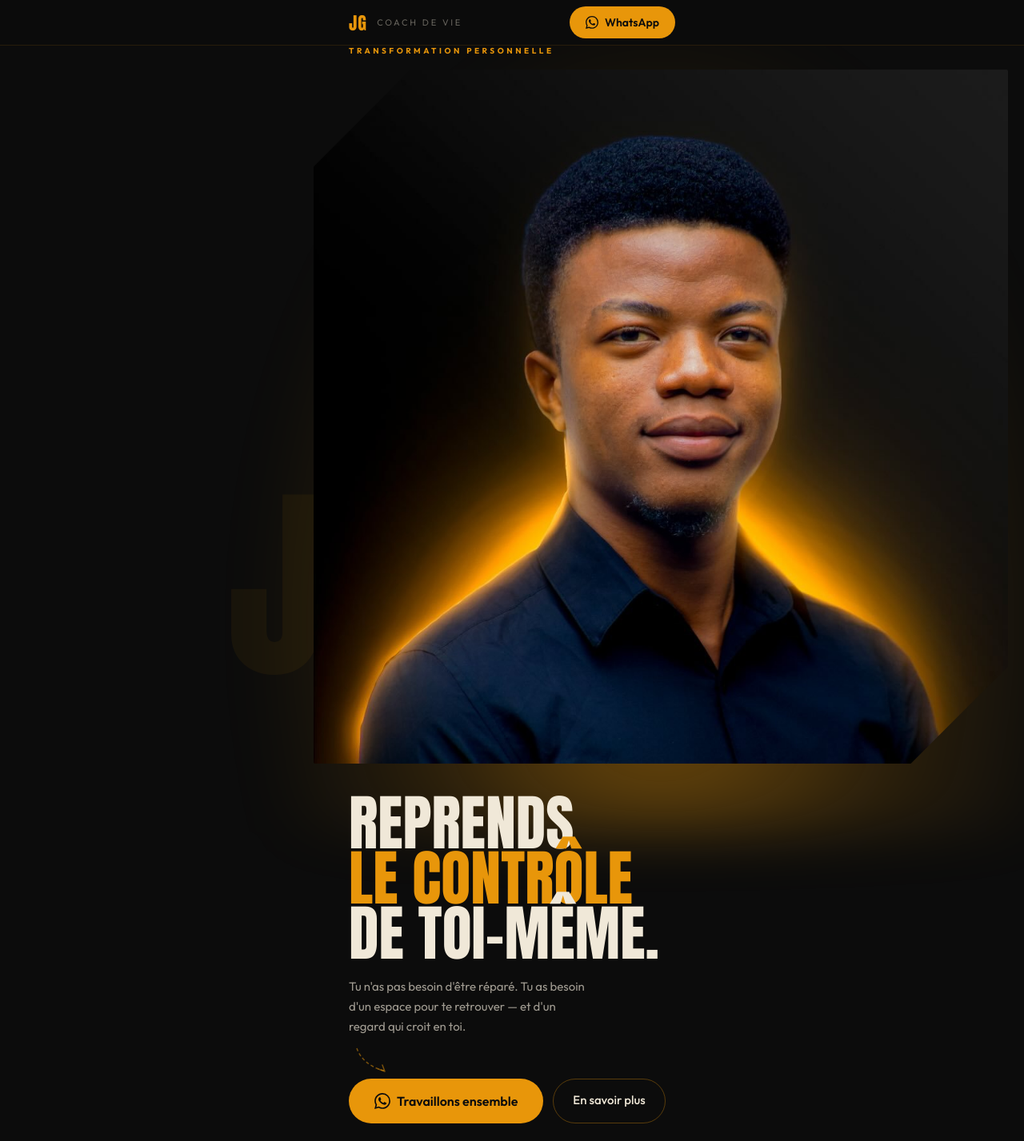
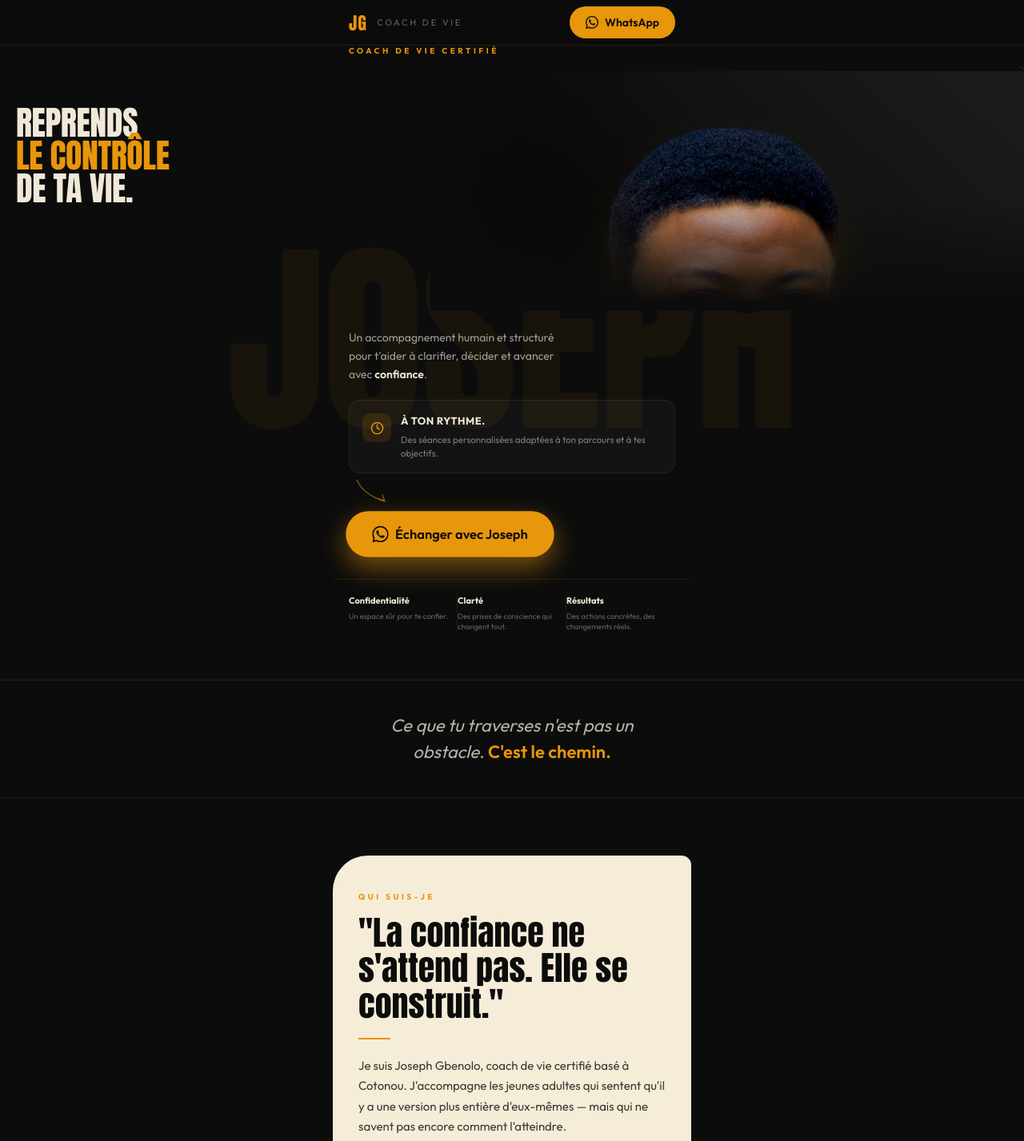
Before and after one commit to kingsnelma-ui/Joseph-GBENOLO-, a React (Vite) app: page / in a window 1280 px wide. Shown: the top 1427 px of the page at 80% size. Built offline with nearby package versions, Linux system fonts and the light colour scheme; the HTML template or start-up script is replaced by a standard one.

Commit message:
Choregraphie d'animation complete

```diff
--- a/src/App.tsx
+++ b/src/App.tsx
@@ -1,5 +1,25 @@
-import { useRef } from 'react'
+import { useRef, useEffect } from 'react'
 import josephPhoto from '@/imports/SaveClip.App_538018834_17898223728257726_7580939303002389823_n.jpg'
+
+/* ─── Scroll reveal — watches data-reveal / data-pop / data-draw ─── */
+function useScrollReveal() {
+  useEffect(() => {
+    const els = document.querySelectorAll('[data-reveal], [data-pop], [data-draw]')
+    const obs = new IntersectionObserver(
+      (entries) => {
+        entries.forEach((e) => {
+          if (e.isIntersecting) {
+            e.target.classList.add('is-visible')
+            obs.unobserve(e.target)
+          }
+        })
+      },
+      { threshold: 0.15, rootMargin: '0px 0px -8% 0px' }
+    )
+    els.forEach((el) => obs.observe(el))
+    return () => obs.disconnect()
+  }, [])
+}
 
 const WA_LINK = 'https://wa.me/22900000000'
 const IG_LINK = 'https://instagram.com/josephgbenolo'
@@ -52,6 +72,7 @@ function WaBtn({ children, dark = false, large = false }: { children: React.Reac
 
 export default function App() {
   const carouselRef = useRef<HTMLDivElement>(null)
+  useScrollReveal()
 
   return (
     <div className="bg-[#0C0C0C] text-[#F0E8D8] overflow-x-hidden" style={{ fontFamily: "'Outfit', sans-serif" }}>
@@ -111,110 +132,129 @@ export default function App() {
         </div>
 
         {/* Eyebrow label */}
-        <div className="relative px-5 max-w-md mx-auto w-full" style={{ zIndex: 1 }}>
+        <div className="relative px-5 max-w-md mx-auto w-full" data-reveal style={{ zIndex: 1 }}>
           <p style={{ fontSize: '10px', color: '#E8960A', textTransform: 'uppercase', letterSpacing: '0.35em', fontWeight: 700 }}>
-            Transformation personnelle
+            Coach de vie certifié
           </p>
         </div>
 
-        {/* Photo block — offset to the right, not full width, leaves deliberate empty space on the left */}
-        <div className="relative w-full px-5 mt-4" style={{ zIndex: 1 }}>
-          <div className="relative ml-auto" style={{ width: '70%' }}>
+        {/* Portrait + headline — side by side, portrait bleeding to the right edge */}
+        <div className="relative w-full mt-6" style={{ zIndex: 1, minHeight: '300px' }}>
 
-            {/* Amber glow behind photo */}
-            <div
-              className="absolute pointer-events-none"
+          {/* Decorative golden ring behind portrait */}
+          <svg
+            className="absolute pointer-events-none"
+            data-draw
+            style={{ top: '-30px', right: '-50px', zIndex: 0, ['--draw-delay' as any]: '650ms' }}
+            width="230" height="230" viewBox="0 0 230 230"
+            aria-hidden="true"
+          >
+            <circle cx="115" cy="115" r="114" fill="none" stroke="rgba(232,150,10,0.18)" strokeWidth="1.5" />
+          </svg>
+
+          {/* Portrait — bleeds to the right edge, fades into dark bg on left and bottom */}
+          <div className="absolute" data-reveal="scale" style={{ top: '-6px', right: 0, width: '58%', height: '300px', zIndex: 1, ['--reveal-delay' as any]: '150ms' }}>
+            <img
+              src={josephPhoto}
+              alt="Joseph Gbenolo, coach de vie certifié à Cotonou"
+              style={{ width: '100%', height: '100%', objectFit: 'cover', objectPosition: 'center top', display: 'block' }}
+            />
+            <div className="absolute inset-0 pointer-events-none" style={{ background: 'linear-gradient(to right, #0C0C0C 0%, transparent 38%)' }} />
+            <div className="absolute inset-0 pointer-events-none" style={{ background: 'linear-gradient(to bottom, transparent 55%, #0C0C0C 96%)' }} />
+          </div>
+
+          {/* Headline — left column, pushed down for breathing room below the header/eyebrow */}
+          <div className="relative px-5" data-reveal style={{ zIndex: 2, paddingTop: '38px', maxWidth: '62%', ['--reveal-delay' as any]: '320ms' }}>
+            <h1
               style={{
-                inset: 0,
-                background: 'radial-gradient(ellipse at 50% 75%, rgba(232,150,10,0.5) 0%, rgba(232,150,10,0.15) 40%, transparent 70%)',
-                filter: 'blur(28px)',
-                transform: 'scale(1.2)',
-                zIndex: 0,
-              }}
-            />
-
-            {/* Photo with diagonal polygon clip */}
-            <div
-              style={{
-                clipPath: 'polygon(14% 0%, 100% 0%, 100% 86%, 86% 100%, 0% 100%, 0% 14%)',
-                position: 'relative',
-                zIndex: 1,
-                borderRadius: '2px',
-                overflow: 'hidden',
+                fontFamily: "'Anton', sans-serif",
+                fontSize: 'clamp(34px, 10vw, 42px)',
+                lineHeight: 0.98,
+                letterSpacing: '-0.01em',
               }}
             >
-              <img
-                src={josephPhoto}
-                alt="Joseph Gbenolo, coach de vie certifié à Cotonou"
-                style={{ width: '100%', aspectRatio: '1/1', objectFit: 'cover', display: 'block' }}
-              />
+              <span style={{ display: 'block', color: '#F0E8D8' }}>REPRENDS</span>
+              <span style={{ display: 'block', color: '#E8960A' }}>LE CONTRÔLE</span>
+              <span style={{ display: 'block', color: '#F0E8D8' }}>DE TA VIE.</span>
+            </h1>
+          </div>
+        </div>
+
+        {/* Subtitle */}
+        <div className="relative px-5 mt-4 max-w-md mx-auto w-full" data-reveal style={{ zIndex: 1, ['--reveal-delay' as any]: '480ms' }}>
+          <p style={{ color: 'rgba(240,232,216,0.65)', fontSize: '14px', lineHeight: 1.65, maxWidth: '260px' }}>
+            Un accompagnement humain et structuré pour t'aider à clarifier, décider et avancer avec{' '}
+            <strong style={{ color: '#F0E8D8', fontWeight: 600 }}>confiance</strong>.
+          </p>
+        </div>
+
+        {/* Info card */}
+        <div className="relative px-5 mt-5 max-w-md mx-auto w-full" data-pop style={{ zIndex: 1, ['--pop-delay' as any]: '600ms' }}>
+          <div
+            className="flex items-start gap-3"
+            style={{ background: 'rgba(255,255,255,0.03)', border: '1px solid rgba(232,150,10,0.12)', borderRadius: '14px', padding: '16px' }}
+          >
+            <div
+              className="flex items-center justify-center flex-shrink-0"
+              style={{ width: '36px', height: '36px', borderRadius: '10px', background: 'rgba(232,150,10,0.12)' }}
+            >
+              <svg width="17" height="17" viewBox="0 0 24 24" fill="none" stroke="#E8960A" strokeWidth="2" strokeLinecap="round" strokeLinejoin="round">
+                <circle cx="12" cy="12" r="10" />
+                <polyline points="12 6 12 12 16 14" />
+              </svg>
+            </div>
+            <div>
+              <div style={{ fontSize: '13px', fontWeight: 800, color: '#F0E8D8', textTransform: 'uppercase', letterSpacing: '0.04em', marginBottom: '4px' }}>
+                À ton rythme.
+              </div>
+              <div style={{ fontSize: '11.5px', color: 'rgba(240,232,216,0.5)', lineHeight: 1.5 }}>
+                Des séances personnalisées adaptées à ton parcours et à tes objectifs.
+              </div>
             </div>
           </div>
         </div>
 
-        {/* Hero copy */}
-        <div className="relative px-5 mt-10 max-w-md mx-auto w-full" style={{ zIndex: 1 }}>
-          <h1
-            style={{
-              fontFamily: "'Anton', sans-serif",
-              fontSize: 'clamp(50px, 16vw, 76px)',
-              lineHeight: 0.91,
-              color: '#F0E8D8',
-              marginBottom: '20px',
-            }}
-          >
-            REPRENDS<br />
-            <span style={{ color: '#E8960A' }}>LE CONTRÔLE</span><br />
-            DE TOI-MÊME.
-          </h1>
-          <p style={{ color: 'rgba(240,232,216,0.65)', fontSize: '15px', lineHeight: 1.65, marginBottom: '10px', maxWidth: '300px' }}>
-            Tu n'as pas besoin d'être réparé. Tu as besoin d'un espace pour te retrouver — et d'un regard qui croit en toi.
-          </p>
-
-          {/* Hand-drawn arrow pointing toward the primary CTA */}
+        {/* Hand-drawn arrow pointing toward the primary CTA — drawn last, right before CTA */}
+        <div className="relative px-5 max-w-md mx-auto w-full" style={{ zIndex: 1 }}>
           <svg
             className="pointer-events-none"
-            style={{ marginLeft: '4px' }}
-            width="52" height="40"
-            viewBox="0 0 52 40"
-            fill="none"
-            aria-hidden="true"
+            data-draw
+            style={{ marginLeft: '4px', marginTop: '6px', ['--draw-delay' as any]: '780ms' }}
+            width="52" height="34" viewBox="0 0 52 34" fill="none" aria-hidden="true"
           >
-            <path
-              d="M 6 4 C 10 16, 22 28, 40 32"
-              stroke="#E8960A"
-              strokeWidth="1.5"
-              strokeDasharray="4 3"
-              opacity="0.5"
-            />
-            <path d="M 33 30 L 41 33 L 38 25" stroke="#E8960A" strokeWidth="1.5" opacity="0.5" fill="none" strokeLinecap="round" strokeLinejoin="round" />
+            <path d="M 6 2 C 10 12, 22 24, 40 28" stroke="#E8960A" strokeWidth="1.5" strokeDasharray="4 3" opacity="0.5" />
+            <path d="M 33 26 L 41 29 L 38 21" stroke="#E8960A" strokeWidth="1.5" opacity="0.5" fill="none" strokeLinecap="round" strokeLinejoin="round" />
           </svg>
+        </div>
 
-          <div className="flex gap-3 flex-wrap" style={{ marginTop: '2px' }}>
-            <WaBtn large>Travaillons ensemble</WaBtn>
-            <a
-              href="#qui-suis-je"
-              style={{
-                display: 'inline-flex',
-                alignItems: 'center',
-                gap: '8px',
-                border: '1px solid rgba(232,150,10,0.35)',
-                color: '#F0E8D8',
-                borderRadius: '999px',
-                padding: '14px 24px',
-                fontSize: '15px',
-                fontWeight: 500,
-                transition: 'border-color 0.2s',
-              }}
-            >
-              En savoir plus
-            </a>
-          </div>
+        {/* CTA */}
+        <div className="relative px-5 mt-2 max-w-md mx-auto w-full" data-reveal style={{ zIndex: 1, ['--reveal-delay' as any]: '860ms' }}>
+          <span className="pulse-cta inline-block rounded-full">
+            <WaBtn large>Échanger avec Joseph</WaBtn>
+          </span>
+        </div>
+
+        {/* Bottom stats row */}
+        <div
+          className="relative grid grid-cols-3 max-w-md mx-auto w-full px-5"
+          data-reveal
+          style={{ zIndex: 1, marginTop: '28px', paddingTop: '18px', borderTop: '1px solid rgba(232,150,10,0.1)', ['--reveal-delay' as any]: '950ms' }}
+        >
+          {[
+            { title: 'Confidentialité', desc: 'Un espace sûr pour te confier.' },
+            { title: 'Clarté', desc: 'Des prises de conscience qui changent tout.' },
+            { title: 'Résultats', desc: 'Des actions concrètes, des changements réels.' },
+          ].map((item, i) => (
+            <div key={item.title} style={{ paddingRight: '8px', borderRight: i < 2 ? '1px solid rgba(232,150,10,0.1)' : 'none' }}>
+              <div style={{ fontSize: '11px', fontWeight: 700, color: '#F0E8D8', marginBottom: '4px' }}>{item.title}</div>
+              <div style={{ fontSize: '9.5px', color: 'rgba(240,232,216,0.4)', lineHeight: 1.4 }}>{item.desc}</div>
+            </div>
+          ))}
         </div>
       </section>
 
       {/* ── 3. TRANSITION BAND ──────────────────────────────────────── */}
-      <div style={{ borderTop: '1px solid rgba(232,150,10,0.1)', borderBottom: '1px solid rgba(232,150,10,0.1)', padding: '40px 20px' }}>
+      <div data-reveal="scale" style={{ borderTop: '1px solid rgba(232,150,10,0.1)', borderBottom: '1px solid rgba(232,150,10,0.1)', padding: '40px 20px' }}>
         <p
           style={{
             textAlign: 'center',
@@ -237,6 +277,7 @@ export default function App() {
       <section id="qui-suis-je" style={{ padding: '72px 16px' }}>
         <div
           className="relative overflow-hidden mx-auto max-w-md"
+          data-reveal="left"
           style={{
             background: '#F5EDD8',
             borderRadius: '44px 12px 44px 12px',
@@ -246,7 +287,8 @@ export default function App() {
           {/* Chess piece ghost */}
           <div
             className="absolute pointer-events-none select-none"
-            style={{ bottom: '-8px', right: '-8px', opacity: 0.065 }}
+            data-pop
+            style={{ bottom: '-8px', right: '-8px', opacity: 0.065, ['--pop-delay' as any]: '300ms' }}
             aria-hidden="true"
           >
             <ChessKnight className="w-52 h-52 text-[#0C0C0C]" />
@@ -297,6 +339,7 @@ export default function App() {
 
       {/* ── 5. LES 3 PILIERS ────────────────────────────────────────── */}
       <section style={{ padding: '72px 20px' }}>
+        <div data-reveal>
         <p style={{ fontSize: '10px', color: '#E8960A', textTransform: 'uppercase', letterSpacing: '0.35em', fontWeight: 700, marginBottom: '8px' }}>
           Ma pratique
         </p>
@@ -311,11 +354,13 @@ export default function App() {
         >
           3 PILIERS
         </h2>
+        </div>
 
         <div className="flex flex-col gap-5 max-w-md mx-auto">
           {/* Pillar 1 — full width, jagged corners top-right / bottom-left */}
           <div
             className="relative overflow-hidden"
+            data-reveal="left"
             style={{
               background: '#141414',
               borderRadius: '8px 36px 8px 36px',
@@ -354,11 +399,13 @@ export default function App() {
           {/* Pillar 2 — amber fill, pushed right */}
           <div
             className="relative overflow-hidden ml-auto"
+            data-reveal="right"
             style={{
               background: '#E8960A',
               borderRadius: '36px 8px 36px 8px',
               padding: '32px 28px',
               width: '92%',
+              ['--reveal-delay' as any]: '120ms',
             }}
           >
             <span
@@ -392,12 +439,14 @@ export default function App() {
           {/* Pillar 3 — dark warm, pushed left, organic corners */}
           <div
             className="relative overflow-hidden"
+            data-reveal="left"
             style={{
               background: '#1A1510',
               borderRadius: '36px 8px 36px 8px',
               border: '1px solid rgba(232,150,10,0.22)',
               padding: '32px 28px',
               width: '92%',
+              ['--reveal-delay' as any]: '240ms',
             }}
           >
             <span
@@ -432,7 +481,7 @@ export default function App() {
 
       {/* ── 6. TÉMOIGNAGES VIDÉO ────────────────────────────────────── */}
       <section style={{ padding: '72px 0' }}>
-        <div style={{ padding: '0 20px 32px' }}>
+        <div style={{ padding: '0 20px 32px' }} data-reveal>
           <p style={{ fontSize: '10px', color: '#E8960A', textTransform: 'uppercase', letterSpacing: '0.35em', fontWeight: 700, marginBottom: '8px' }}>
             Retours
           </p>
@@ -452,6 +501,7 @@ export default function App() {
         <div
           ref={carouselRef}
           className="carousel-scroll"
+          data-reveal="scale"
           style={{
             display: 'flex',
             gap: '16px',
@@ -459,6 +509,7 @@ export default function App() {
             paddingLeft: '20px',
             paddingRight: '20px',
             paddingBottom: '8px',
+            ['--reveal-delay' as any]: '100ms',
           }}
         >
           {/* Card 1 */}
@@ -636,6 +687,7 @@ export default function App() {
 
       {/* ── 7. LA MÉTHODE ───────────────────────────────────────────── */}
       <section style={{ padding: '72px 20px', background: '#0F0D08' }}>
+        <div data-reveal>
         <p style={{ fontSize: '10px', color: '#E8960A', textTransform: 'uppercase', letterSpacing: '0.35em', fontWeight: 700, marginBottom: '8px' }}>
           Comment ça marche
         </p>
@@ -650,6 +702,7 @@ export default function App() {
         >
           LA MÉTHODE
         </h2>
+        </div>
 
         <div className="max-w-md mx-auto" style={{ display: 'flex', flexDirection: 'column', gap: '4px' }}>
           {([
@@ -680,11 +733,13 @@ export default function App() {
           ] as const).map((step, i) => (
             <div
               key={i}
+              data-reveal={step.side === 'right' ? 'right' : 'left'}
               style={{
                 display: 'flex',
                 justifyContent: step.side === 'right' ? 'flex-end' : 'flex-start',
                 marginBottom: '8px',
                 position: 'relative',
+                ['--reveal-delay' as any]: `${i * 90}ms`,
               }}
             >
               {/* connector dot + line */}
@@ -748,6 +803,7 @@ export default function App() {
       <section style={{ background: '#E8960A', padding: '80px 20px', position: 'relative', overflow: 'hidden' }}>
         {/* Chess piece echo */}
         <div
+          data-pop
           style={{
             position: 'absolute',
             right: '-20px',
@@ -755,13 +811,14 @@ export default function App() {
             transform: 'translateY(-50%)',
             opacity: 0.1,
             pointerEvents: 'none',
+            ['--pop-delay' as any]: '200ms',
           }}
           aria-hidden="true"
         >
           <ChessKnight className="w-52 h-52 text-[#0C0C0C]" />
         </div>
 
-        <div className="relative max-w-md mx-auto text-center">
+        <div className="relative max-w-md mx-auto text-center" data-reveal="scale">
           <p style={{ fontSize: '10px', color: 'rgba(12,12,12,0.55)', textTransform: 'uppercase', letterSpacing: '0.35em', fontWeight: 700, marginBottom: '16px' }}>
             Prochaine étape
           </p>
@@ -783,6 +840,7 @@ export default function App() {
             href={WA_LINK}
             target="_blank"
             rel="noopener noreferrer"
+            className="pulse-cta"
             style={{
               display: 'inline-flex',
               alignItems: 'center',
--- a/src/index.css
+++ b/src/index.css
@@ -40,3 +40,69 @@ body {
 .carousel-scroll::-webkit-scrollbar {
   display: none;
 }
+
+/* ─── Scroll reveal — fade/directional, stagger via --reveal-delay ─── */
+[data-reveal] {
+  opacity: 0;
+  transform: translateY(26px);
+  transition: opacity 0.7s ease, transform 0.7s ease;
+  transition-delay: var(--reveal-delay, 0ms);
+}
+[data-reveal='left'] { transform: translateX(-30px); }
+[data-reveal='right'] { transform: translateX(30px); }
+[data-reveal='scale'] { transform: scale(0.94); }
+[data-reveal].is-visible {
+  opacity: 1;
+  transform: none;
+}
+
+/* ─── Pop-in — badges, cards, checkmarks ─── */
+@keyframes pop-in {
+  0% { opacity: 0; transform: scale(0.5) rotate(-6deg); }
+  65% { opacity: 1; transform: scale(1.06) rotate(2deg); }
+  100% { opacity: 1; transform: scale(1) rotate(0deg); }
+}
+[data-pop] {
+  opacity: 0;
+  animation: pop-in 0.55s cubic-bezier(0.34, 1.56, 0.64, 1) forwards;
+  animation-play-state: paused;
+  animation-delay: var(--pop-delay, 0ms);
+}
+[data-pop].is-visible {
+  animation-play-state: running;
+}
+
+/* ─── Draw-on — hand-drawn decorative SVG strokes (ring, arrow) ─── */
+[data-draw] path,
+[data-draw] circle {
+  stroke-dasharray: 300;
+  stroke-dashoffset: 300;
+  transition: stroke-dashoffset 1.1s ease;
+  transition-delay: var(--draw-delay, 0ms);
+}
+[data-draw].is-visible path,
+[data-draw].is-visible circle {
+  stroke-dashoffset: 0;
+}
+
+/* ─── Continuous pulse — primary CTA only ─── */
+@keyframes pulse-glow {
+  0%, 100% { transform: scale(1); box-shadow: 0 8px 24px rgba(232,150,10,0.35); }
+  50% { transform: scale(1.03); box-shadow: 0 12px 32px rgba(232,150,10,0.5); }
+}
+.pulse-cta {
+  animation: pulse-glow 2.6s ease-in-out infinite;
+}
+
+@media (prefers-reduced-motion: reduce) {
+  [data-reveal], [data-reveal].is-visible,
+  [data-pop], [data-pop].is-visible,
+  [data-draw] path, [data-draw] circle, [data-draw].is-visible path, [data-draw].is-visible circle,
+  .pulse-cta {
+    transform: none !important;
+    transition: none !important;
+    animation: none !important;
+    opacity: 1 !important;
+    stroke-dashoffset: 0 !important;
+  }
+}
```
